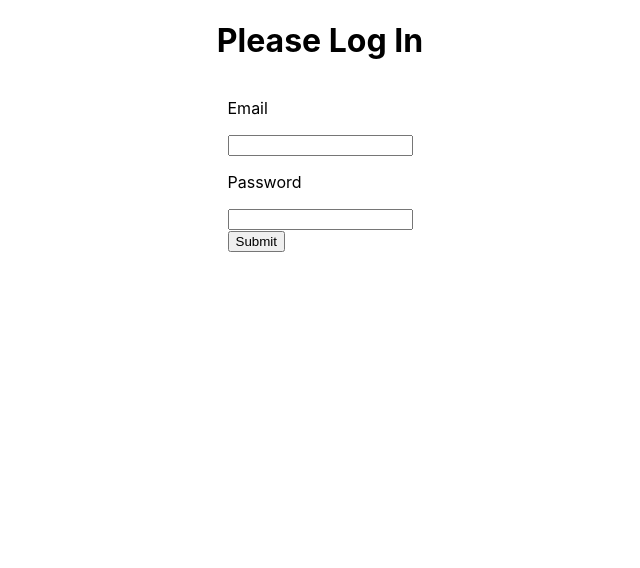
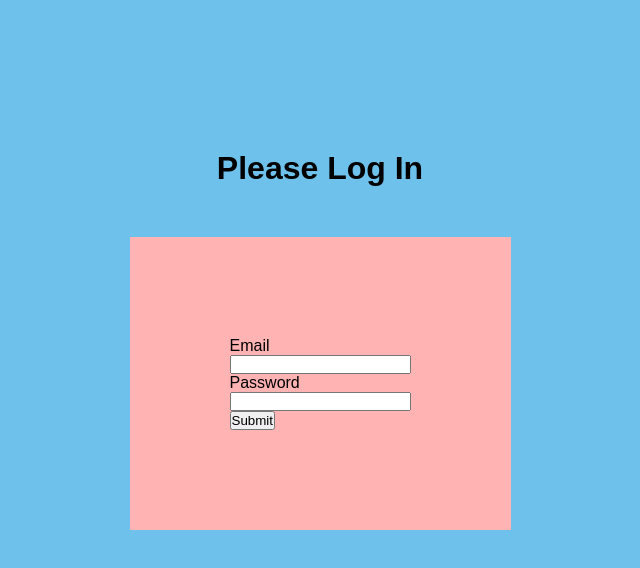
Before and after one commit to kritasak/trading-position-frontend, a React (Create React App) app: page /login in a window 1280 px wide. Shown: the top 568 px of the page, without its empty margins (320-960 px from the left). Built offline with nearby package versions, Linux system fonts and the light colour scheme.

Commit message:
Log in page

```diff
--- a/src/pages/login/login.css
+++ b/src/pages/login/login.css
@@ -2,4 +2,34 @@
     display: flex;
     flex-direction: column;
     align-items: center;
+    font-family: sans-serif;
+    margin-top: 150px;
 }
+
+* {
+    margin: 0;
+    padding: 0;
+  }
+
+  body {
+    background: #6ec1eb;
+  }
+
+  .App {
+    font-family: sans-serif;
+    text-align: center;
+  }
+
+  .form {
+    max-width: 330px;
+    margin: 0 auto;
+    display: flex;
+    flex-direction: column;
+    background: rgb(255, 179, 179);
+    padding: 100px;
+    margin-top: 50px;
+  }
+
+  .form .form__custom-button {
+    margin-top: 50px;
+  }
--- a/src/pages/login/login.js
+++ b/src/pages/login/login.js
@@ -50,7 +50,7 @@ export default function Login({ setToken }) {
     return (
         <div className="login-wrapper">
             <h1>Please Log In</h1>
-            <form onSubmit={handleSubmit}>
+            <form className="form" onSubmit={handleSubmit}>
                 <label>
                     <p>Email</p>
                     <input type="text" onChange={(e) => setEmail(e.target.value)} />
```
